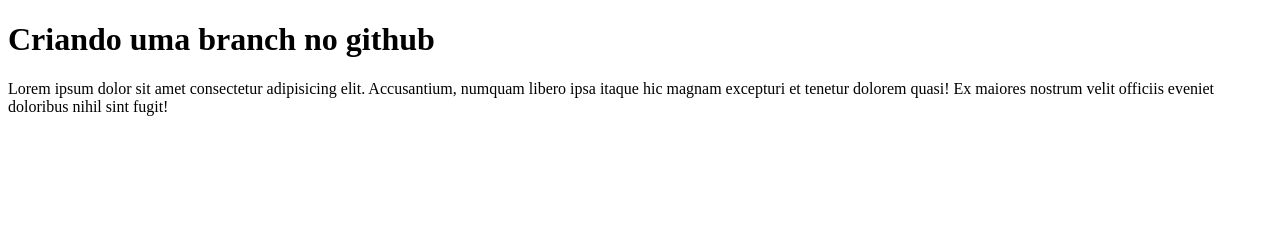
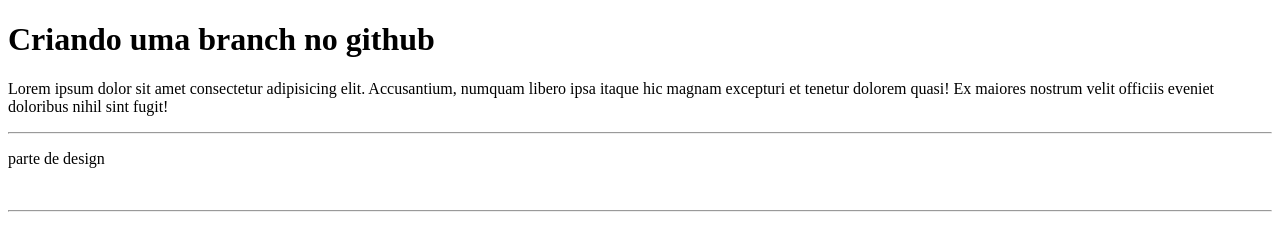
Before and after one commit to Gargui/html5-teste-repositorio-antigo, a plain HTML site: page Branchs/index.html in a window 1280 px wide. Drawn offline with Linux system fonts and the light colour scheme.

Commit message:
alterando conteudo de desigin

```diff
--- a/Branchs/index.html
+++ b/Branchs/index.html
@@ -9,7 +9,9 @@
 <body>
     <H1>Criando uma branch no github</H1>
     <p>Lorem ipsum dolor sit amet consectetur adipisicing elit. Accusantium, numquam libero ipsa itaque hic magnam excepturi et tenetur dolorem quasi! Ex maiores nostrum velit officiis eveniet doloribus nihil sint fugit!</p>
-
-
+    <hr>
+    <p>parte de design</p>
+    <br>
+    <hr>
 </body>
 </html>
```
